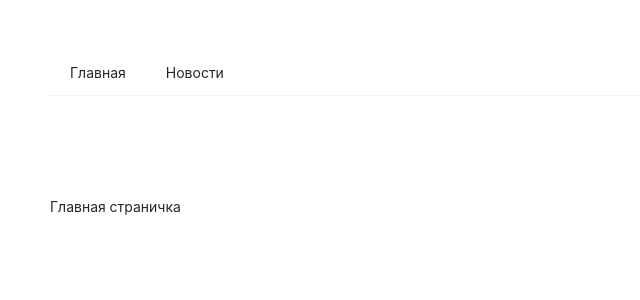
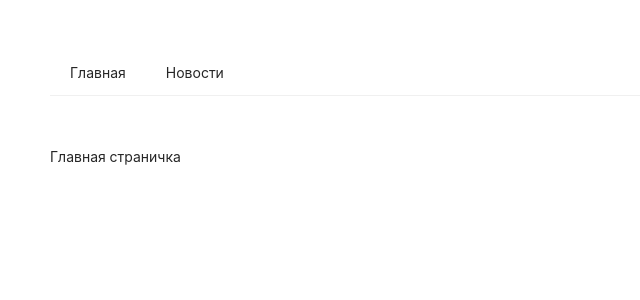
Before and after one commit to Anastasiyaaaaaaa/hacker-news, a React (Create React App) app: page / in a window 1280 px wide. Shown: the top 300 px of the page, without its empty margins (0-640 px from the left). Built offline with nearby package versions, Linux system fonts and the light colour scheme.

Commit message:
рефакторинг стилей и отображения

```diff
--- a/src/App.css
+++ b/src/App.css
@@ -8,5 +8,5 @@
 }
 
 .app-content {
-    margin-top: 100px;
+    margin-top: 50px;
 }
--- a/src/App.js
+++ b/src/App.js
@@ -12,7 +12,6 @@ export const App = () => {
         <div className="app-container">
           <Header />
           <div className="app-content">
-
           <Switch>
             <Route path="/stories">
               <Stories />
--- a/src/components/Stories/Story/index.jsx
+++ b/src/components/Stories/Story/index.jsx
@@ -4,9 +4,10 @@ import { useDispatch } from 'react-redux';
 import { setStoryPage } from '../../../redux/slices/storyPageSlice';
 import { fetchComments } from '../../../redux/thunks/storyPageThunks';
 import { getFormattedTime } from '../../../utils/formattedTime';
-import { Card } from 'antd';
+import { List } from 'antd';
 
 import { MessageOutlined, StarOutlined } from '@ant-design/icons';
+
 export const Story = ({ story }) => {
 
     const dispatch = useDispatch()
@@ -16,15 +17,19 @@ export const Story = ({ story }) => {
         story.kids && dispatch(fetchComments(story.kids));
     }
 
+
+
     return story && <div className='story' onClick={handleClick}>
-        <Card>
-            <Link to={`storyPage_${story.id}`}>
-                <div>{story.title}</div>
-                <div className='story-by'>by {story.by}</div>
-                <div> {getFormattedTime(story.time)}</div>
-                <div><StarOutlined />  {story.score}</div>
-                <div><MessageOutlined /> {story.kids ? story.kids.length : 0}</div>
-            </Link>
-        </Card>
+        <List.Item
+            key={story.id}
+        >
+            <List.Item.Meta
+                title={<Link to={`storyPage_${story.id}`}>{story.title}</Link>}
+                description={`by: ${story.by}`}
+            /> <div><StarOutlined />  {story.score}</div>
+            <div><MessageOutlined /> {story.kids ? story.kids.length : 0}</div>
+            <div> {getFormattedTime(story.time)}</div>
+        </List.Item>
+
     </div>
 }
--- a/src/components/Stories/Story/style.css
+++ b/src/components/Stories/Story/style.css
@@ -1,12 +1,9 @@
  .story {
      margin: 30px 0;
-     /* border-bottom: 1px solid rgb(187, 187, 187); */
+     padding: 20px;
  }
- /*
-.story:hover {
-    background-color: rgb(244, 244, 244);
-}
 
-.story span {
-    margin-right: 30px;
-} */
+ .story:hover {
+     transition: all 1s;
+     background-color: rgb(246, 246, 246);
+ }
--- a/src/components/Stories/index.jsx
+++ b/src/components/Stories/index.jsx
@@ -3,7 +3,7 @@ import './style.css';
 import { useSelector, useDispatch } from 'react-redux';
 import { useEffect } from 'react';
 import { fetchStories } from '../../redux/thunks/storiesThunks';
-import { Button, Spin } from 'antd';
+import { Button, PageHeader, Spin } from 'antd';
 
 export const Stories = () => {
 
@@ -31,6 +31,7 @@ export const Stories = () => {
 
     return isLoaded ?
         <div className='stories'>
+            <PageHeader title="Новости"/>
             <Button onClick={handleUpdate}>Обновить</Button>
             {newStories.map(newStory => <Story key={newStory.id} story={newStory} />)}
         </div>
```
